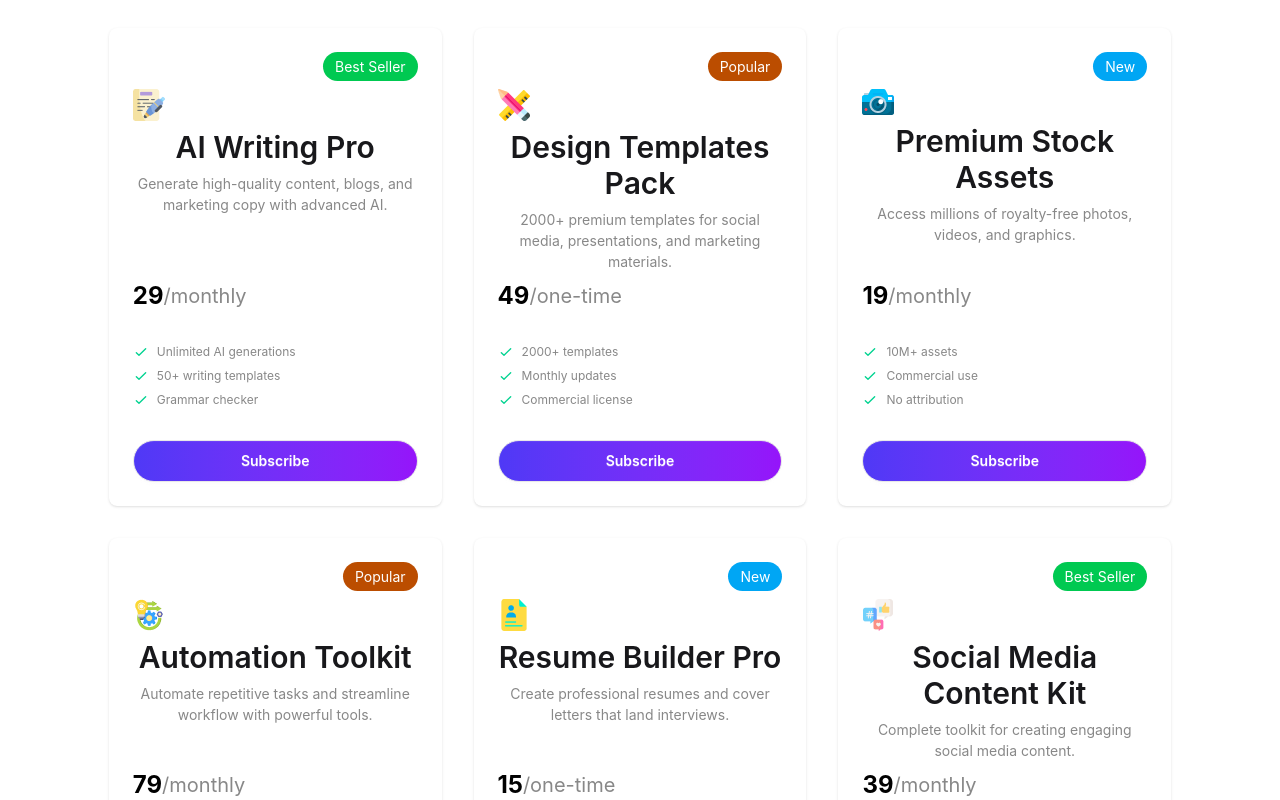
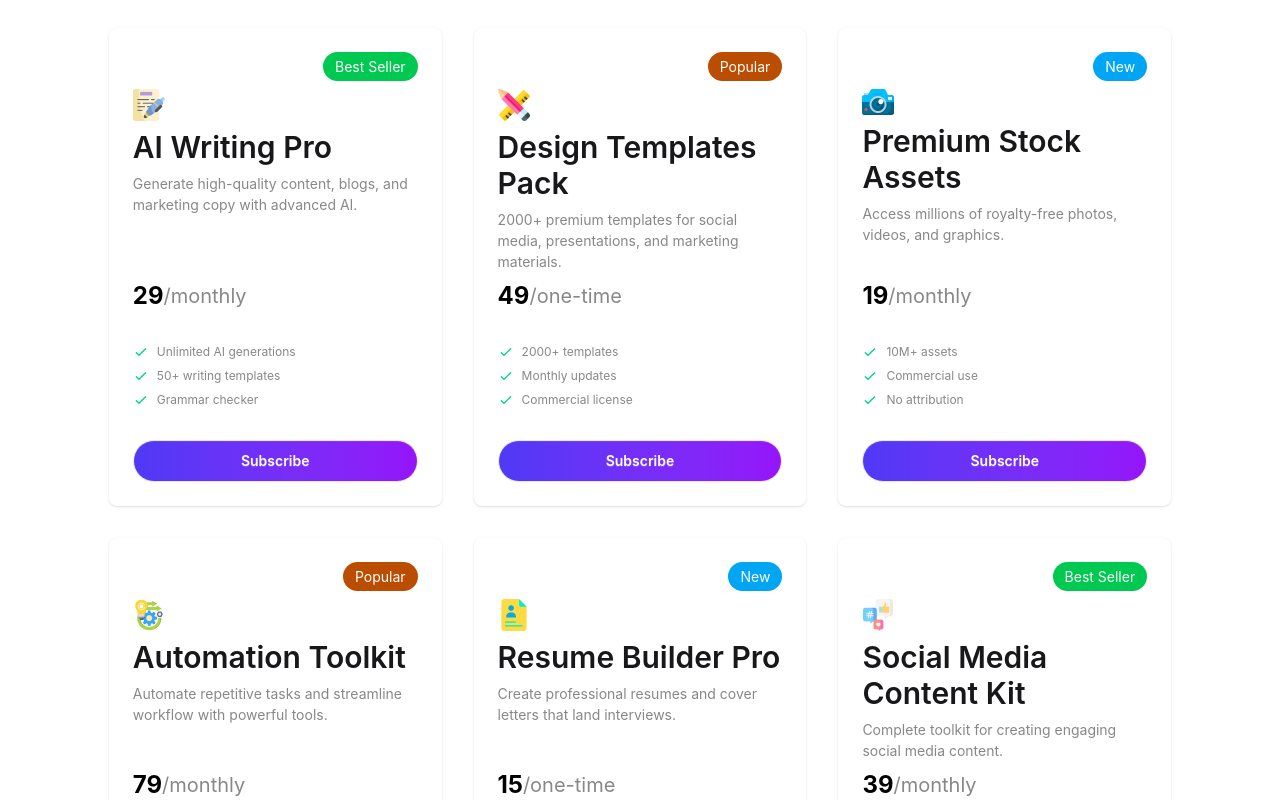
Before and after one commit to WebdeveloperNahid/digitools-platform, a React (Vite) app: page / in a window 1280 px wide. Shown: the part 1060-1860 px from the top of the page. Built offline with nearby package versions, Linux system fonts and the light colour scheme.

Commit message:
fixed an issue  footer section thke remove margin & Cart.jsx er modde products.name & products.description text-left

```diff
--- a/src/components/DigiTools/DigiTools.jsx
+++ b/src/components/DigiTools/DigiTools.jsx
@@ -5,7 +5,7 @@ import twitter from "../../assets/Twitter.png"
 
 const DigiTools = () => {
     return (
-        <div className='bg-[#101727] mb-20'>
+        <div className='bg-[#101727]'>
 
             <div className='w-[83%] mx-auto py-20 flex justify-between  gap-10 flex-wrap '>
 
--- a/src/components/ProductDataCart/Cart.jsx
+++ b/src/components/ProductDataCart/Cart.jsx
@@ -37,8 +37,8 @@ const Cart = ({ productData, selectedProducts, setSelectedProducts, dolar, setDo
               <img src={productData.icon} alt="" />
             </span>
 
-            <h2 className="text-3xl font-semibold">{productData.name} </h2>
-            <p className="text-[#888888] ">{productData.description}</p>
+            <h2 className="text-3xl font-semibold text-left">{productData.name} </h2>
+            <p className="text-[#888888] text-left">{productData.description}</p>
             <span className="text-xl text-[#888888] flex items-center">
               <h1 className="font-bold text-[black] text-2xl">
                 {productData.price}
```
